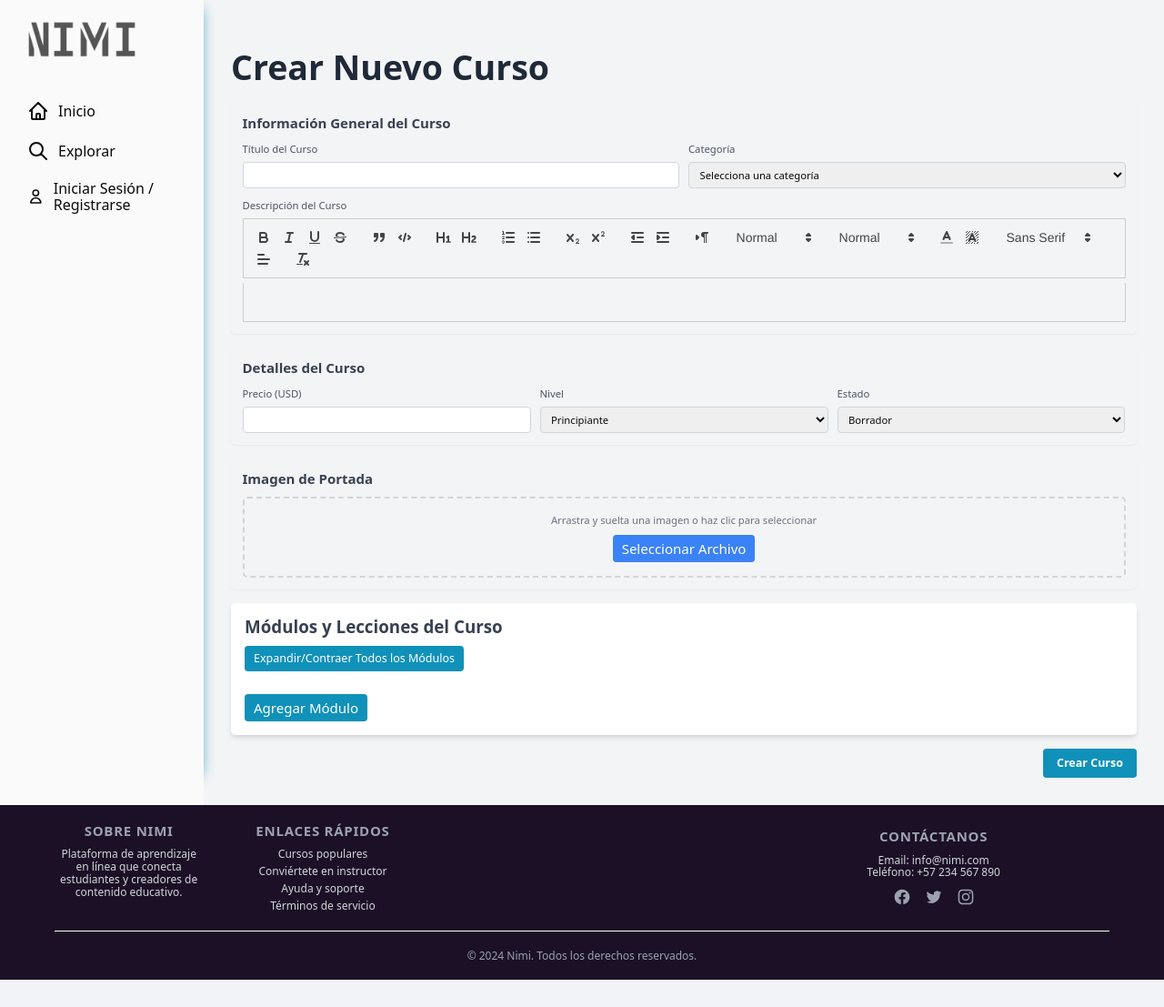
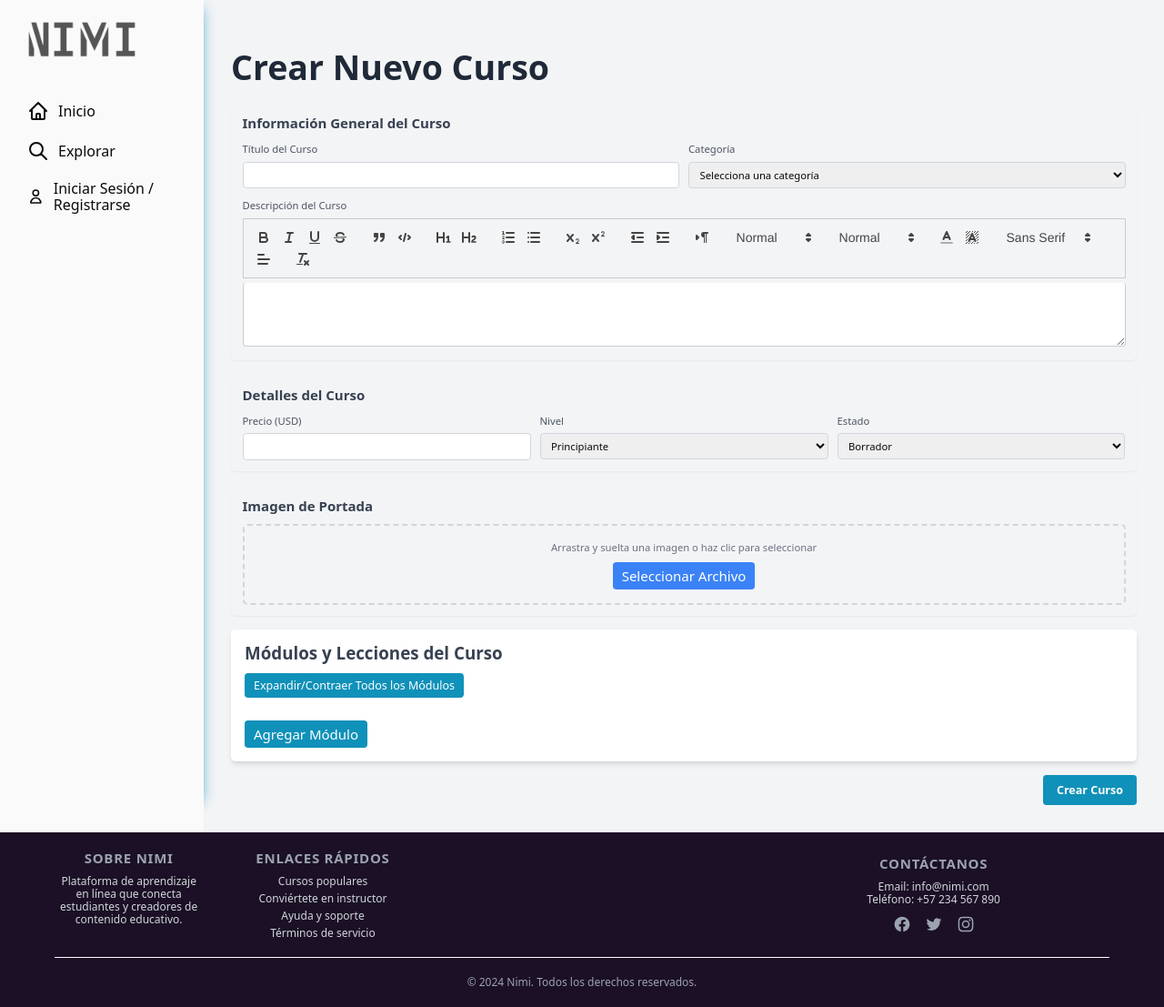
Before and after one commit to CoroFranco/nimi-e-learning, a Laravel app: template resources/views/create.blade.php in a window 1280 px wide. Shown: the whole page at 91% size. Before the commit the page ends 1077 px from the top, so only its background shows below. Run offline with Laravel 12, Linux system fonts and the light colour scheme; the template is opened without the code that fills it, so the values that code supplies are empty; style sheets or scripts are compiled from the project's sources; some libraries are stand-ins or nearby versions.

Commit message:
fix course description

```diff
--- a/resources/views/create.blade.php
+++ b/resources/views/create.blade.php
@@ -35,8 +35,7 @@
                     </div>
                     <div class="mt-4 space-y-2">
                         <label for="description" class="block text-lg font-medium text-gray-600">Descripción del Curso</label>
-                        <div id="description-editor" class=""></div>
-                        <input type="hidden" name="description" id="description">
+                        <textarea name="description" id="description" rows="4" class="w-full px-3 py-2 border border-gray-300 rounded-md focus:outline-none focus:ring-2 focus:ring-[var(--highlight-color)] focus:border-[var(--highlight-color)]"></textarea>
                     </div>
                 </div>
 
@@ -121,7 +120,7 @@
         let quillEditors = {};
 
         document.addEventListener('DOMContentLoaded', function() {
-            const quill = new Quill(`#description-editor`, {
+            const quill = new Quill(`#description`, {
                 theme: 'snow',
                 modules: {
                     toolbar: [
```
